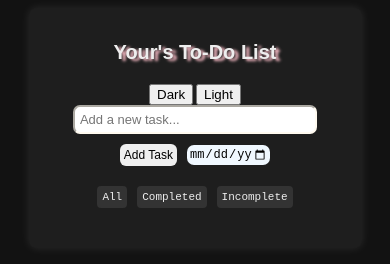
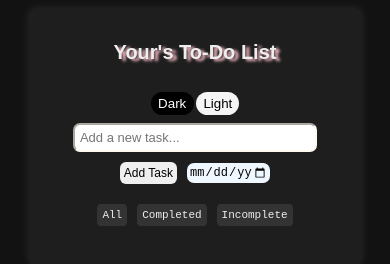
Before and after one commit to SOHELCHAUHAN/javascript-projects, a plain HTML site: page index.html in a window 390 px wide. Drawn offline with Linux system fonts and the light colour scheme.

Commit message:
Update to-do-list.css

```diff
--- a/to-do-list.css
+++ b/to-do-list.css
@@ -101,7 +101,7 @@ ul li::before {
     left: 10px;
 }
 ul li.checked{
-   color: #9c0303;
+   color: #910000;
    text-decoration: line-through;
 }
 ul li.checked::before{
@@ -189,7 +189,22 @@ body.dark-mode .task-list li.completed .task-name {
 body.dark-mode .delete-btn {
     color: #f66;
 }
-
+button.button {
+    width: 3vw;
+    margin: 8px auto;
+    padding: 4px;
+    border-radius: 38px;
+    border: aqua;
+    cursor: pointer;
+}
+button.dark-mode {
+    color: white;
+    background: black;
+}
+button.light-mode {
+    color: black;
+    background: whitesmoke;
+}
 /* for toggle bacground color*/
 
 .checkbox-wrapper-54 input[type="checkbox"] {
@@ -307,10 +322,9 @@ body.dark-mode .delete-btn {
         border-radius: 7px;
         background: aliceblue;
         font-size: small;
-        color: black;
     }
     li {
-        width: 65vw;
+        width: 60vw;
         height: auto;
         display: flex;
         align-items: center;
@@ -318,4 +332,8 @@ body.dark-mode .delete-btn {
         flex-direction: column;
         flex-wrap: wrap;
     }
+    button.button {
+        width: 11vw;
+
+    }
 }
```
